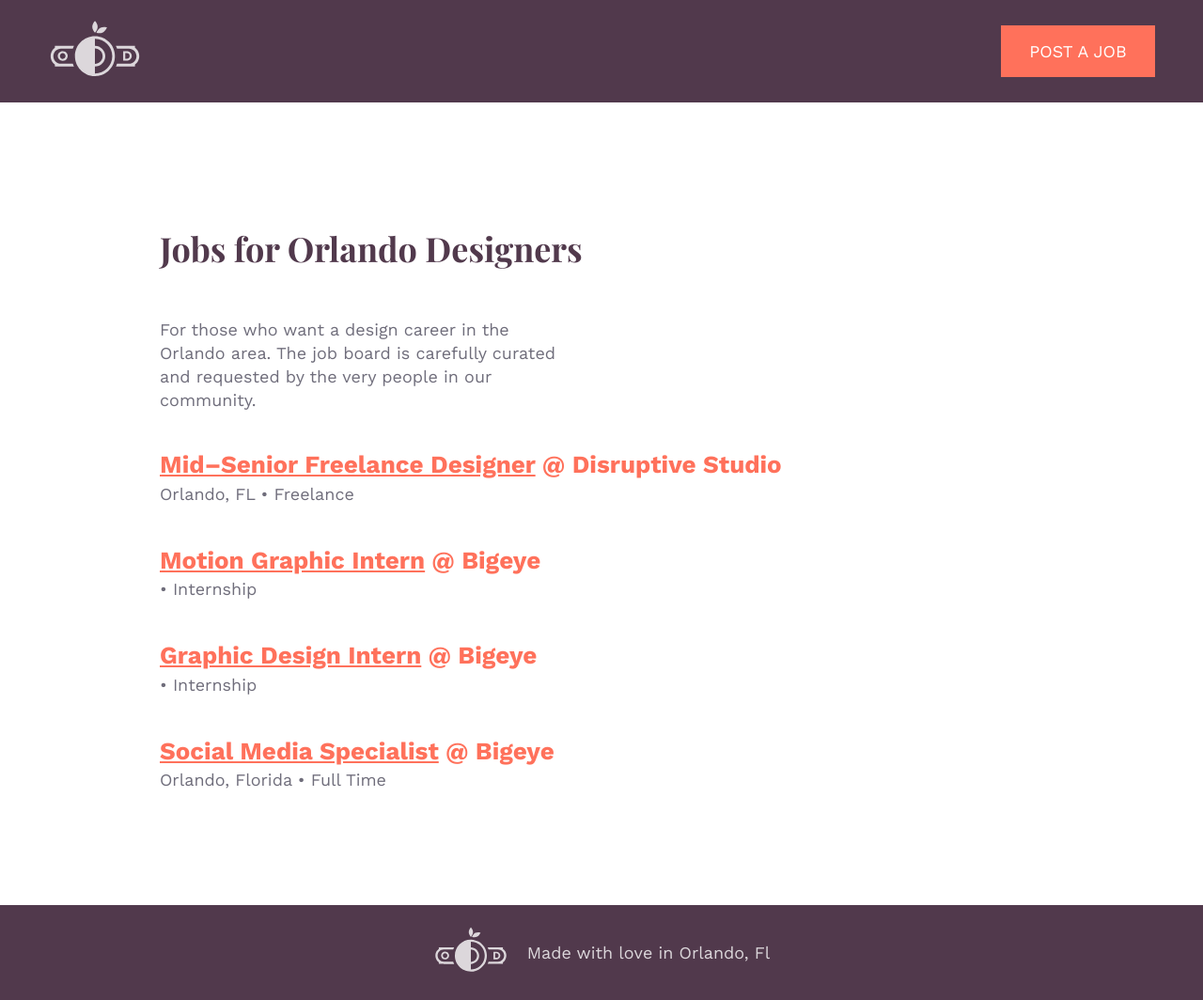
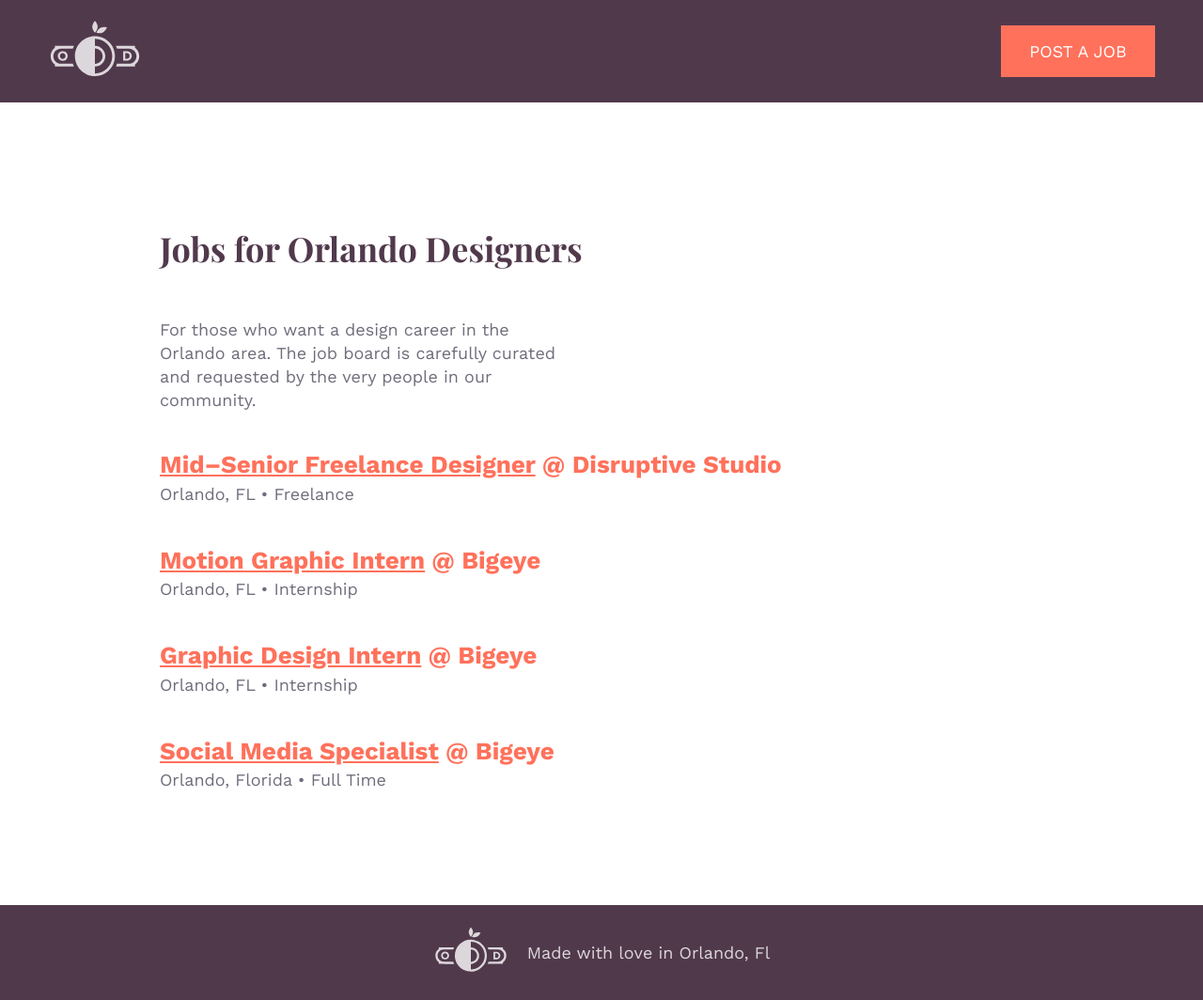
Before and after one commit to whosdustin/orlando-designers, a Jekyll site: the page built from jobs.html, in a window 1280 px wide. Shown: the whole page at 94% size. Built offline with Jekyll 4.4.1, drawn with Linux system fonts in a browser that asks for light colours; comment, search, counter and statistics services are not loaded.

Commit message:
Updated Motion Graphic Intern and 1 other file

```diff
--- a/_jobs/graphic-design-intern.markdown
+++ b/_jobs/graphic-design-intern.markdown
@@ -4,4 +4,5 @@
 jobtype: Internship
 company_name: Bigeye
 listing_url: https://www.bigeyeagency.com/graphic-design-intern/
+location: Orlando, FL
 ---
--- a/_jobs/motion-graphic-intern.markdown
+++ b/_jobs/motion-graphic-intern.markdown
@@ -4,4 +4,5 @@
 jobtype: Internship
 company_name: Bigeye
 listing_url: https://www.bigeyeagency.com/motion-graphic-intern/
+location: Orlando, FL
 ---
```
